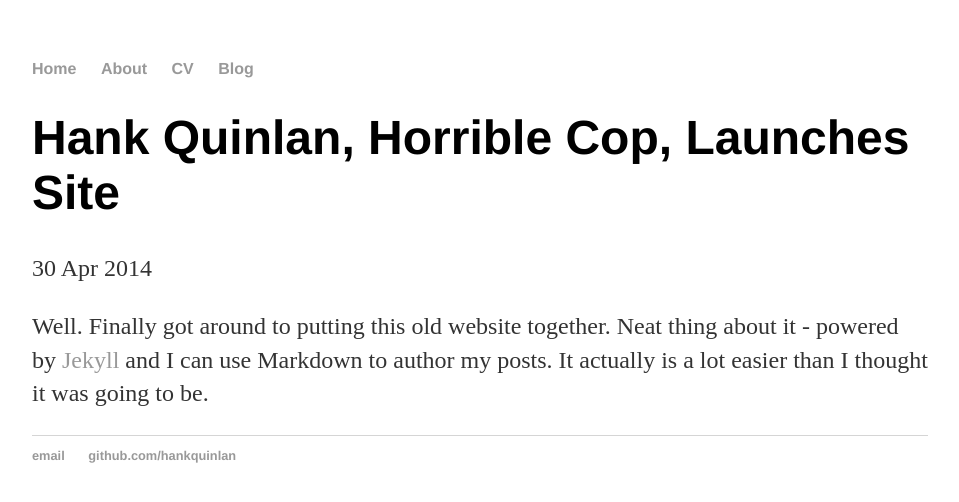
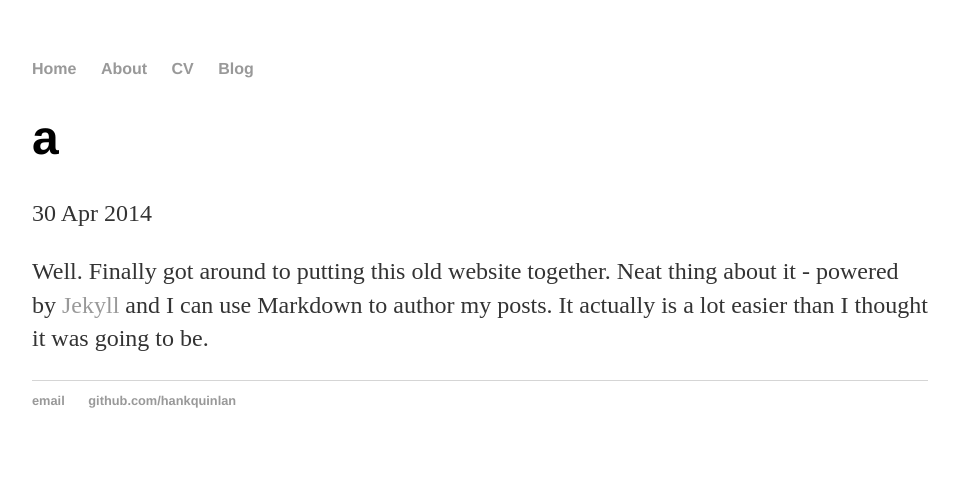
Before and after one commit to ml153578/home, a Jekyll site: the page built from _posts/2014-04-30-a.md, in a window 1280 px wide. Shown: the top 502 px of the page, without its empty margins (160-1119 px from the left). Built offline with Jekyll 4.4.1, drawn with Linux system fonts in a browser that asks for light colours.

Commit message:
Update and rename 2014-04-30-hank-quinlan-site-launched.md to 2014-04-30-a.md

```diff
--- a/_posts/2014-04-30-hank-quinlan-site-launched.md
+++ b/_posts/2014-04-30-a.md
@@ -1,6 +1,6 @@
 ---
 layout: post
-title: "Hank Quinlan, Horrible Cop, Launches Site"
+title: "a"
 date: 2014-04-30
 ---
 
```
